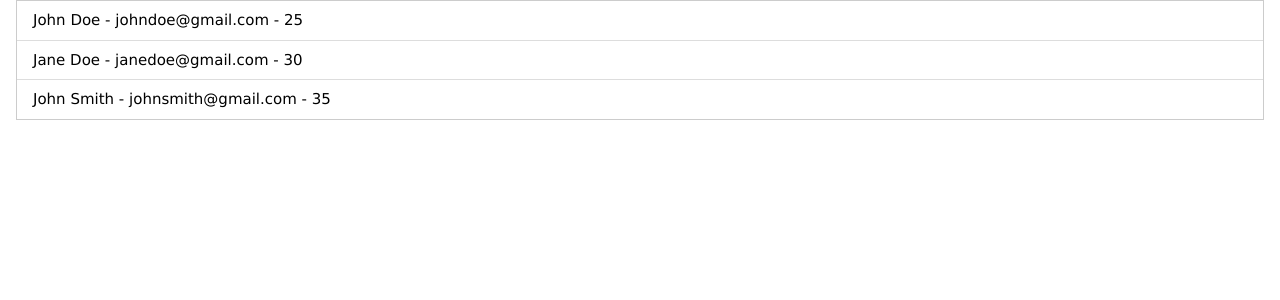
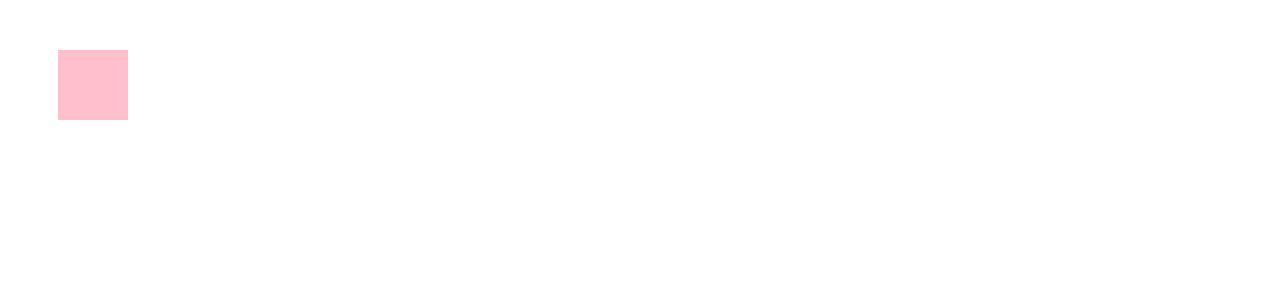
Before and after one commit to planetacomputer/react-pablo, a React (Vite) app: page / in a window 1280 px wide. Shown: the top 300 px of the page. Built offline with nearby package versions, Linux system fonts and the light colour scheme.

Commit message:
32-Styled components

```diff
--- a/package.json
+++ b/package.json
@@ -11,7 +11,8 @@
   },
   "dependencies": {
     "react": "^18.2.0",
-    "react-dom": "^18.2.0"
+    "react-dom": "^18.2.0",
+    "styled-components": "^6.1.8"
   },
   "devDependencies": {
     "@types/react": "^18.2.37",
--- a/src/App.jsx
+++ b/src/App.jsx
@@ -1,19 +1,9 @@
 import data from './assets/data.json';
-import './App.css';
+import { Box } from './styled';
 
 const App = () => {
   return (
-    <div className='w3-container'>
-      <ul className="w3-ul w3-border">
-        {data.filter(d => d.edad < 40).map((item, index) => {
-            return (
-                <li style={{color: 'w3-red'}} key={index}>
-                    {item.name} - {item.email} - {item.edad}
-                </li>
-            )
-        })}
-        </ul>
-    </div>
+    <Box />
   )
 }
 export default App
--- /dev/null
+++ b/src/styled.js
@@ -0,0 +1,8 @@
+import styled from "styled-components";
+
+export const Box = styled.div`
+    width: 70px;
+    height: 70px;
+    margin: 50px;
+    background-color: pink;
+`;
```
Also changed, not shown: 1 other file (tests, documents, lock files or other folders).
